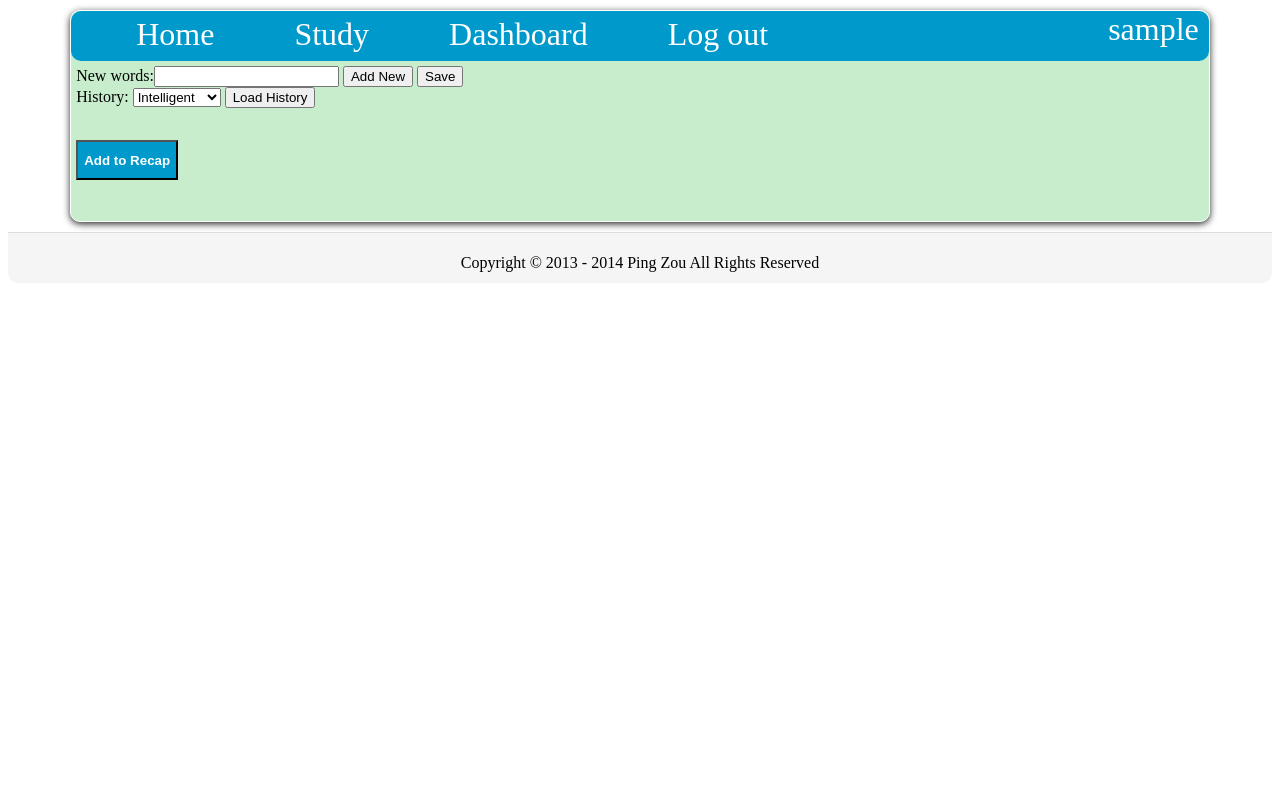
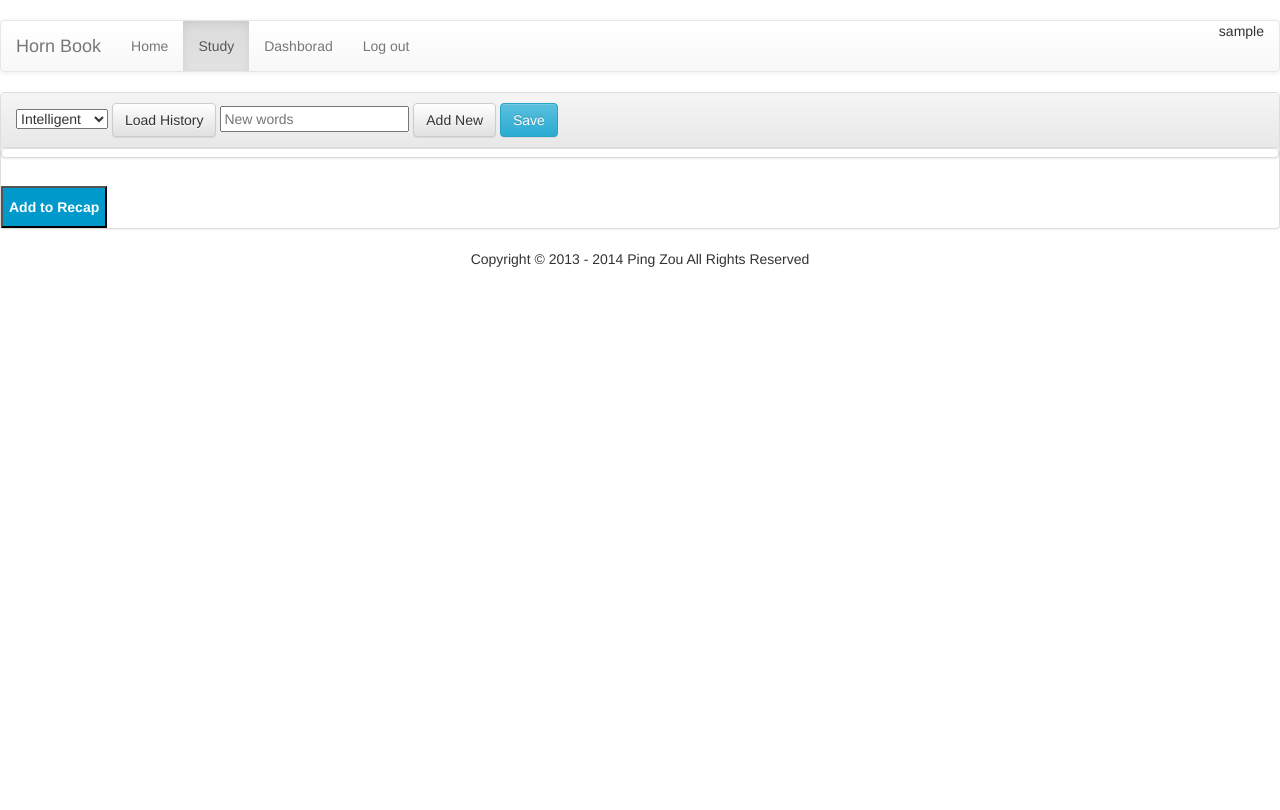
Before and after one commit to pz325/hornbook-django, a Django app: page /study/ in a window 1280 px wide. After the commit the page ends 267 px from the top, so only its background shows below. Run offline with Django 3.2, Linux system fonts and the light colour scheme; the visitor is signed in with stand-in values (Sample User, id 1); parts of the project's set-up code (start-up, migrations or seed data) failed here and were passed over; some libraries are stand-ins or nearby versions.

Commit message:
use Bootstrap

```diff
--- a/apps/study/templates/study/index.html
+++ b/apps/study/templates/study/index.html
@@ -8,30 +8,27 @@
 {% endblock %}
 
 {% block content %}
-    <div class="controllers_wrapper">
-        <div>
-            New words:<input type="text" id="input_today_study">
-            <button id="button_add_new">Add New</button>
-            <button id="button_save_to_server">Save</button>
-        </div>
-        <div>
-            <span class="settings">
-                History: <select id="select_previous_study">
-                    <option value="intelligent">Intelligent</option>
-                    <option value="last_week">Last Week</option>
-                    <option value="last_month">Last Month</option>
-                </select>
-            </span>
-            <button id="button_load_history">Load History</button>
-        </div>
+<div class="panel panel-default">
+    <div class="panel-heading">
+        <select id="select_previous_study">
+            <option value="intelligent">Intelligent</option>
+            <option value="last_week">Last Week</option>
+            <option value="last_month">Last Month</option>
+        </select>
+        <button class="btn btn-default" id="button_load_history">Load History</button>
+
+        <input type="text" id="input_today_study" placeholder="New words">
+        <button class="btn btn-default" id="button_add_new">Add New</button>
+        <button class="btn btn-info" id="button_save_to_server">Save</button>
     </div>
+
     <div id="all_study">
     </div>
-    <div id= "flashcard", class="flashcard">
+    <div id= "flashcard", class="flashcard thumbnail">
     </div>
     <div id="recap">
         <button id="button_add_to_recap_list">Add to Recap</button>
         <div id="recap_list"></div>
     </div>
-    </div>
+</div>
 {% endblock %}
--- a/static/css/main.css
+++ b/static/css/main.css
@@ -1,80 +1,3 @@
-/* header */
-.header_container
-{
-    font-size: 2em;
-    color: #FFFFFF;
-    background: #0099CC;
-    border-radius: 10px;
-    -moz-border-radius: 10px;
-    -webkit-border-radius: 10px;
-}
-.header_container .username
-{
-    font-size: 1em;
-    float: right;
-    padding-right: 10px;
-}
-
-.header_container ul {
-    margin: 5px;
-}
-
-.header_container ul ul {
-    display: none;
-}
-.header_container ul li:hover > ul {
-    display: block;
-}
-.header_container ul {
-    background: #0099CC;
-    padding: 0 20px;
-    list-style: none;
-    position: relative;
-    display: inline-table;
-}
-    .header_container ul:after {
-        content: ""; clear: both; display: block;
-    }
-    .header_container ul li {
-        float: left;
-    }
-
-.header_container ul li:hover {
-    background: #0099EE;
-}
-    .header_container ul li:hover a {
-        color: #FFFFFF;
-    }
-        .header_container ul li a {
-            display: block;
-            padding: 0px 40px 0px 40px;
-            color: #FFFFFF;
-            text-decoration: none;
-        }
-
-.header_container ul ul {
-    background: #0099EE;
-    border-radius: 0px;
-    padding: 0;
-    position: absolute;
-    top: 100%;
-}
-    .header_container ul ul li {
-        float: none;
-        border-top: 1px solid #EEEEEE;
-        border-bottom: 1px solid #EEEEEE;
-        position: relative;
-    }
-        .header_container ul ul li a {
-            padding: 15px 40px 0px 40px;
-            color: #fff;
-        }
-            .header_container ul ul li a:hover {
-                background: #0099EE;
-            }
-
-
-
 /* Study page controllers*/
 .controllers_wrapper
 {
@@ -107,21 +30,7 @@
     background-color: #C7EDDD
 }
 
-html, body { height : 100%; }
-.header a {
-    text-decoration:none;
-    color: #FFFFFF;
-}
-.header a:hover {
-    text-decoration:none;
-    color: #FFFFFF;
-}
-.header a:visited {
-    text-decoration:none;
-    color: #FFFFFF;
-}
-
-.container {
+/*.container {
     width: 90%;
     height: auto;
     margin: 10px auto 10px auto;
@@ -133,43 +42,7 @@ html, body { height : 100%; }
     border-radius: 10px;
     -moz-border-radius: 10px;
     -webkit-border-radius: 10px;
-}
-
-.mainbody,
-.header,
-.footer {
-    padding: 5px;
-}
-.mainbody {
-    margin-top: 0;
-    min-height: 150px;
-    height: auto;
-}
-.header {
-    height: 40px;
-    border-bottom: 1px solid #EEE;
-    background-color: #0099CC;
-    -webkit-border-top-left-radius: 10px;
-    -webkit-border-top-right-radius: 10px;
-    -moz-border-radius-topleft: 10px;
-    -moz-border-radius-topright: 10px;
-    border-top-left-radius: 10px;
-    border-top-right-radius: 10px;
-    color: #FFFFFF;
-    font-size: 25px;
-}
-.footer {
-    height: 40px;
-    background-color: whiteSmoke;
-    border-top: 1px solid #DDD;
-    -webkit-border-bottom-left-radius: 10px;
-    -webkit-border-bottom-right-radius: 10px;
-    -moz-border-radius-bottomleft: 10px;
-    -moz-border-radius-bottomright: 10px;
-    border-bottom-left-radius: 10px;
-    border-bottom-right-radius: 10px;
-    text-align: center;
-}
+}*/
 
 .prettyprint
 {
--- a/static/js/study.js
+++ b/static/js/study.js
@@ -74,6 +74,7 @@ $(document).ready(function() {
 
     $("#button_add_new").click(function() {
         initStudyNew();
+        return false;
     });
 
     $("#button_save_to_server").click(function() {
@@ -91,6 +92,7 @@ $(document).ready(function() {
                 Util.notifyError("Failed saving new study");
             });
         }
+        return false;
     });
 
 
@@ -198,6 +200,7 @@ $(document).ready(function() {
 
     $("#button_load_history").click(function() {
         initRevise();
+        return false;
     });
 
     $("#button_add_to_recap_list").click(function() {
@@ -217,6 +220,7 @@ $(document).ready(function() {
                 $txtRecapList_.text(recapList_);
             }
         }
+        return false;
     });
 
 /// ======== recap ========
--- a/templates/base.html
+++ b/templates/base.html
@@ -1,19 +1,26 @@
 <!DOCTYPE html>
-<html lang="{% firstof LANGUAGE_CODE 'en' %}">
+<html lang="en">
   <head>
-    <meta charset="UTF-8">
+    <meta charset="utf-8">
+    <meta http-equiv="X-UA-Compatible" content="IE=edge">
     <meta name="viewport" content="width=device-width, initial-scale=1">
     <title>{% block title %}{% endblock %} - Menrfa's Hornbook</title>
+    <link rel="stylesheet" href="http://netdna.bootstrapcdn.com/bootstrap/3.1.1/css/bootstrap.min.css">
+    <link rel="stylesheet" href="http://netdna.bootstrapcdn.com/bootstrap/3.1.1/css/bootstrap-theme.min.css">
+    <link rel="stylesheet" type="text/css" href="/js/jGrowl/jquery.jgrowl.min.css"/>
     <link href="/css/main.css" rel="stylesheet" type="text/css" media="all"/>
-    <link rel="stylesheet" href="http://ajax.googleapis.com/ajax/libs/jqueryui/1.10.3/themes/smoothness/jquery-ui.min.css" />
-    <link rel="stylesheet" type="text/css" href="/js/jGrowl/jquery.jgrowl.min.css"/>
+    <script src="https://ajax.googleapis.com/ajax/libs/jquery/1.11.0/jquery.min.js"></script>
+
+    <!-- HTML5 Shim and Respond.js IE8 support of HTML5 elements and media queries -->
+    <!-- WARNING: Respond.js doesn't work if you view the page via file:// -->
+    <!--[if lt IE 9]>
+      <script src="https://oss.maxcdn.com/libs/html5shiv/3.7.0/html5shiv.js"></script>
+      <script src="https://oss.maxcdn.com/libs/respond.js/1.4.2/respond.min.js"></script>
+    <![endif]-->
+
     {% block css %}
     {% endblock %}
 
-    <script src="http://ajax.googleapis.com/ajax/libs/jquery/1.10.2/jquery.min.js"></script>
-    <script src="http://ajax.googleapis.com/ajax/libs/jqueryui/1.10.3/jquery-ui.min.js"></script>
-    <script src="/js/jGrowl/jquery.jgrowl.min.js"></script>
-    <script src="/js/util.js"></script>
     {% block preload_js %}
     {% endblock %}
 
@@ -22,61 +29,78 @@
   </head>
 
   <body>
-    <div class="container">
-      <div class="header_container">
-        <nav>
-          <ul>
-            <li><a href="/">Home</a></li>
-            <li><a href='/study/'>Study</a></li>
-            <li><a href='/dashboard/'>Dashboard</a></li>
+    <dib class="container">
+      <!-- nav bar -->
+      <nav class="navbar navbar-default" role="navigation">
+        <div class="container-fluid">
+          <div class="navbar-header">
+            <button type="button" class="navbar-toggle" data-toggle="collapse" data-target=".navbar-collapse">
+              <span class="sr-only">Toggle navigation</span>
+              <span class="icon-bar"></span>
+              <span class="icon-bar"></span>
+              <span class="icon-bar"></span>
+            </button>
+            <span class="navbar-brand">Horn Book</span>
+          </div>
+          <div class="collapse navbar-collapse">
+            <ul class="nav navbar-nav">
+              <li id="nav_home"><a href="/">Home</a></li>
+              <li id="nav_study" ><a href="/study/">Study</a></li>
+              <li id="nav_dashboard" ><a href="/dashboard/">Dashborad</a></li>
               {% if user.is_authenticated %}
               <li><a href='/accounts/logout/'>Log out</a></li>
               {% else %}
-            <li><a href="/accounts/login/">Log in</a></li>
+              <li id="nav_accounts" ><a href="/accounts/login/">Log in</a></li>
               {% endif %}
             </ul>
-          <div class="username">{{user.username}}</div>
+            <ul class="nav navbar-nav navbar-right">
+              <li>{{user.username}}</li>
+            </ul>
+          </div>
+        </div>
       </nav>
-      </div>
 
-      <div class="mainbody">
-        <div class="message">
-          {% if error %}<div class="error">{{ error }}</div>{% endif %}
-          {% if info %}<div class="info">{{ info }}</div>{% endif %}
-          {% if messages %}
-            {% for message in messages %}
-              <div class="info">{{ message }}</div>
-            {% endfor %}
-          {% endif %}
-        </div>
       {% block content %}
       {% endblock %}
-      </div>
 
       <div class="footer">
-        <p>Copyright © 2013 - 2014 Ping Zou All Rights Reserved </p>
+        <p class="text-center">Copyright © 2013 - 2014 Ping Zou All Rights Reserved </p>
       </div>
     </div>
 
-    <div class="columns">
-      <div id="content" class="column">
-        {% block content-header %}
 
-        {% endblock %}
+    <script src="http://ajax.googleapis.com/ajax/libs/jqueryui/1.10.3/jquery-ui.min.js"></script>
+    <script src="http://netdna.bootstrapcdn.com/bootstrap/3.1.1/js/bootstrap.min.js"></script>
+    <script src="/js/jGrowl/jquery.jgrowl.min.js"></script>
+    <script src="/js/util.js"></script>
+    <script>
+    // set nav linkt active
+    function GetCurrentPageName() {
+      //method to get Current page name from url.
+      var pageUrl = document.location.href;
+      var tokens = pageUrl.split("/");
+      var pageName = tokens[3]; // ["http:", "", "localhost:8000", "study", ""]
+      return pageName.toLowerCase();
+    }
 
-
-      </div>
-
-      <div id="sidebar" class="column">
-        {% block sidebar %}
-        {% endblock %}
-      </div>
-    </div>
-
-    <div id="footer">
-
-    </div>
-
+    $(document).ready(function(){
+      var currPage = GetCurrentPageName();
+      switch(currPage){
+        case "":
+          $("#nav_home").addClass("active");
+          break;
+        case "study":
+          $("#nav_study").addClass("active") ;
+          break;
+        case "dashboard":
+          $("#nav_dashboard").addClass("active") ;
+          break;
+        case "accounts":
+          $("#nav_accounts").addClass("active") ;
+          break;
+      }
+    });
+    </script>
     {% block js %}
     {% endblock %}
   </body>
```
Also changed, not shown: apps/dashboard/templates/dashboard/index.html (+11 -7 lines). Lines whose indentation alone changed are shown as unchanged.
